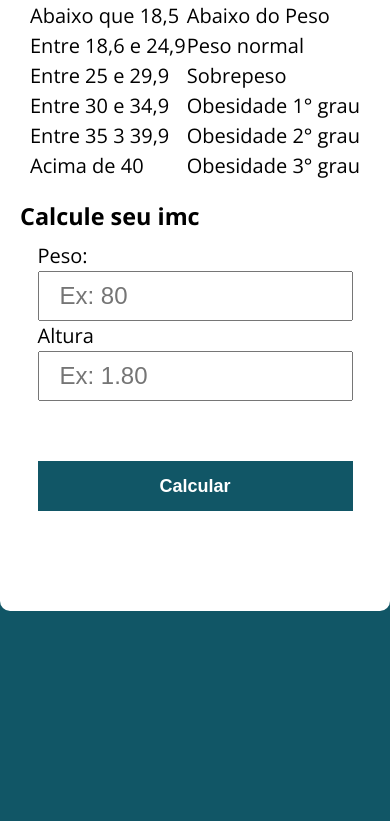
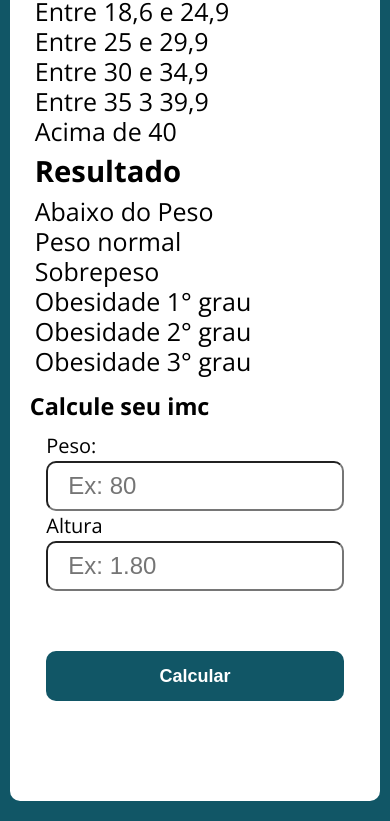
Before and after one commit to StwGabriel/imc, a plain HTML site: page index.html in a window 390 px wide. Shown: the part 179-1000 px from the top of the page. Before the commit the page ends 844 px from the top, so only its background shows below. Drawn offline with nearby package versions, Linux system fonts and the light colour scheme.

Commit message:
ajustando resposividade

```diff
--- a/assets/Style/style.scss
+++ b/assets/Style/style.scss
@@ -30,20 +30,31 @@ h3 {
   margin: 1rem 0;
 }
 
+input,
+button {
+
+  border-radius: 1rem;
+}
+
 .container {
-  max-width    : 640px;
-  margin       : 50px auto;
+
   background   : #fff;
-  padding      : 20px;
-  border-radius: 10px;
+  border-radius: 1rem;
+
+  width : min(95%, 65rem);
+
+  margin: 2rem auto;
+  padding: 20px;
 }
 
 .block {
 
-  display        : flex;
-  align-items    : center;
-  justify-content: space-between;
-  padding        : 1rem;
+  font-size: clamp(1rem, 7vw, 2.5rem);
+
+  display              : grid;
+  grid-template-columns: 1fr 1fr;
+
+  padding: 1rem;
 
   width: 100%;
 
@@ -63,6 +74,17 @@ h3 {
       list-style: none;
       text-align: left;
     }
+  }
+}
+
+@media (max-width: 500px) {
+
+  .block {
+
+    grid-template-columns: 1fr;
+    grid-template-rows   : 1fr 1fr;
+
+    padding: .5rem;
   }
 }
 
--- a/assets/js/main.js
+++ b/assets/js/main.js
@@ -39,20 +39,7 @@ function IMC() {
                        };
                 };
 
-                const value = `
-
-            <div class="imcblock">
-
-                <h4>Seu IMC é:</h4>
-                <p>${imcResult.toFixed(2)}</p>
-            </div>
-
-             <div class="imcblock">
-                <h4>Você está:</h4>
-                <p>${result()}</p>
-            </div>
-
-            `
+                const value = `<div class="imcblock"><h4>Seu IMC é:</h4><p>${imcResult.toFixed(2)}</p></div<div class="imcblock"><h4>Você está:</h4><p>${result()}</p></div>`
 
                 finalResult.innerHTML = value
             }
--- a/index.html
+++ b/index.html
@@ -13,7 +13,6 @@
 
   <section class="container">
     <h1>Tabela IMC</h1>
-
     <div class="block">
       <div class="imc">
         <h3>IMC</h3>
@@ -64,7 +63,7 @@
   </section>
 
 
-  <script src="./assets/js/main.js"></script>
+  <script src="./assets/js/main.min.js"></script>
 </body>
 
 </html>
```
Also changed, not shown: assets/Style/style.css, assets/js/main.min.js (added), 1 other file.
